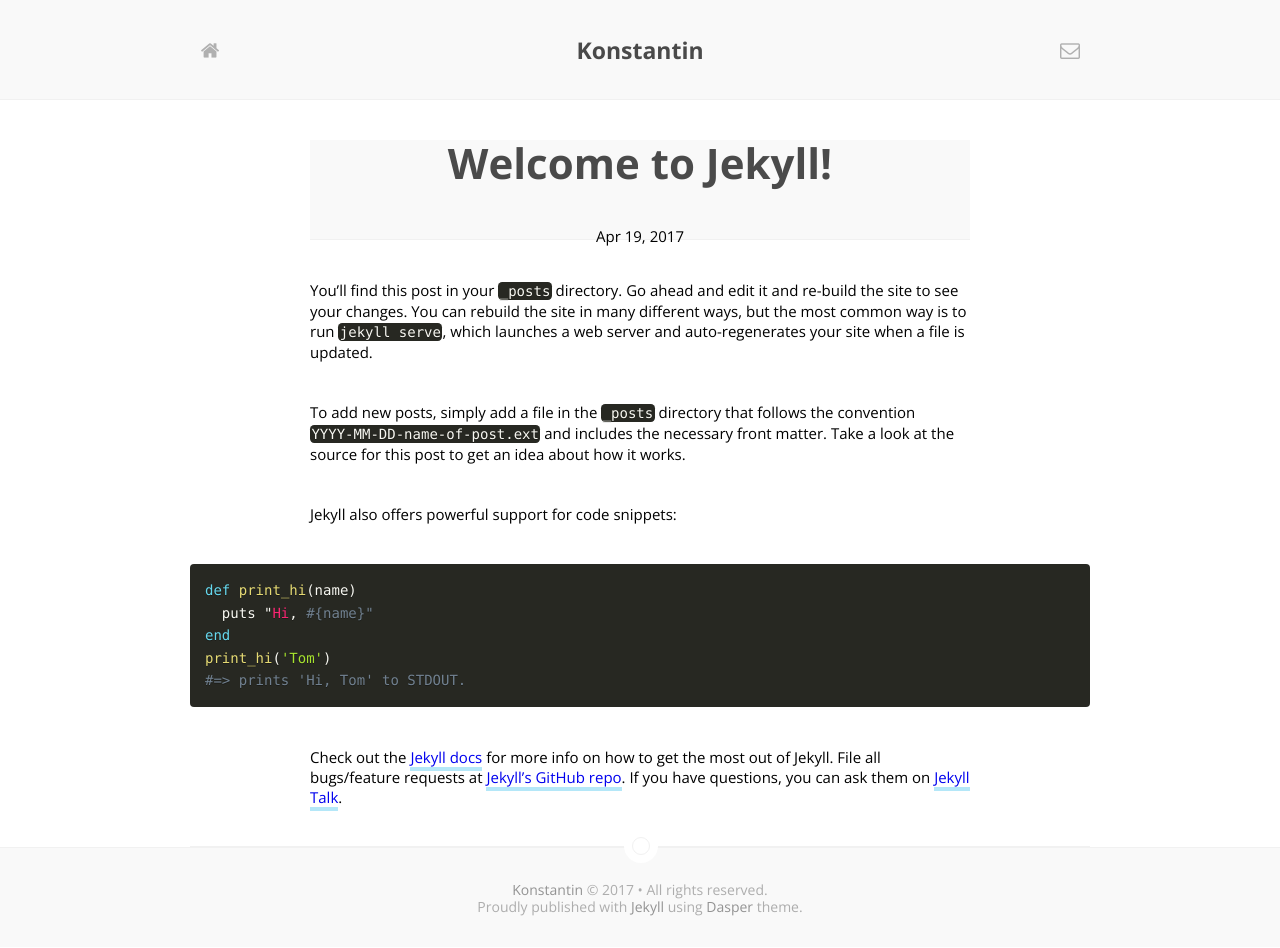
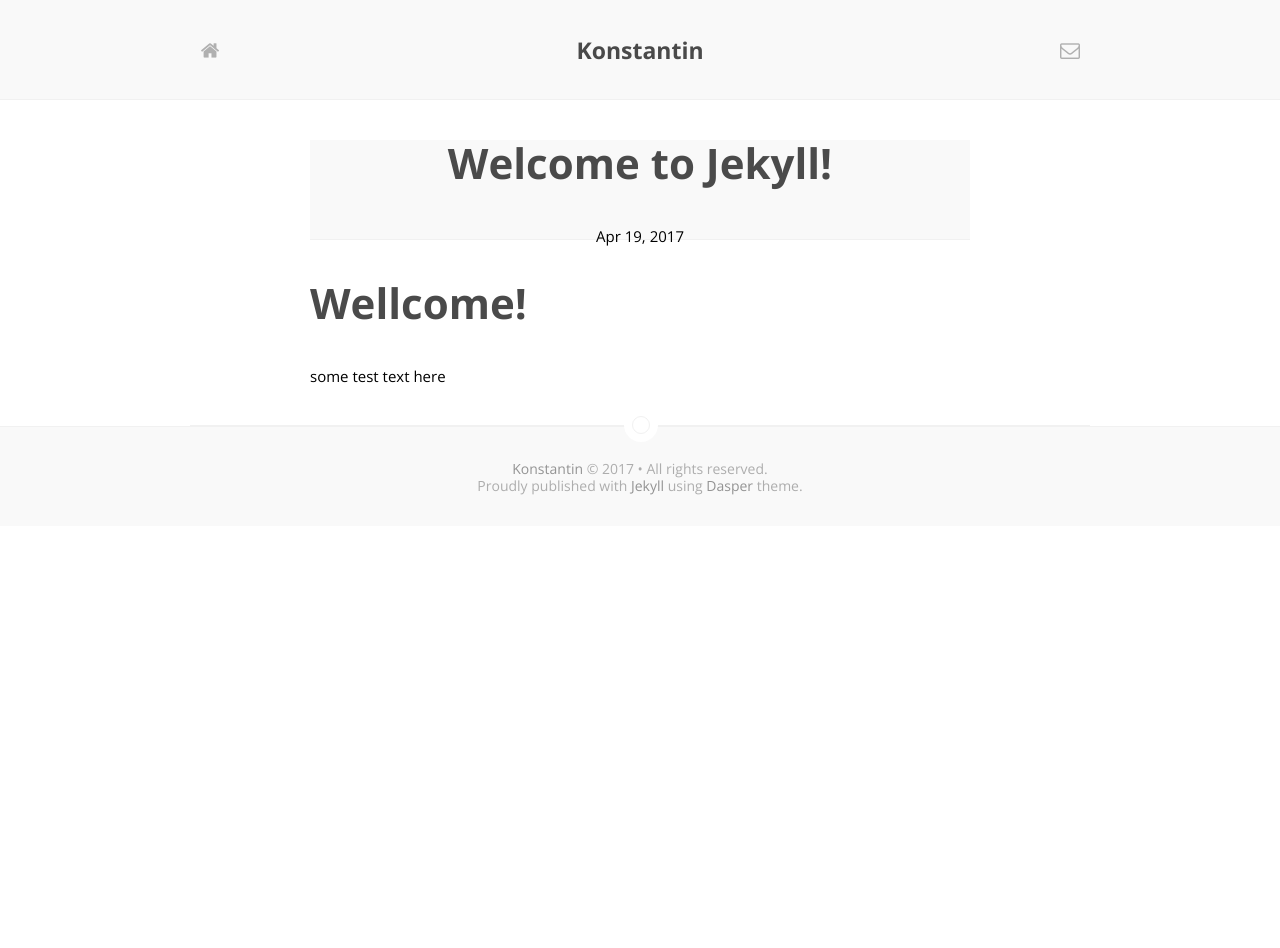
Before and after one commit to grudnks/grudnks.github.io, a Jekyll site: the page built from _posts/2017-04-19-welcome-to-jekyll.markdown, in a window 1280 px wide. Built offline with Jekyll 4.4.1, drawn with Linux system fonts in a browser that asks for light colours; some web fonts are replaced; after the commit the page ends 900 px from its top, so only the background shows below that.

Commit message:
upd blog theme

```diff
--- a/_posts/2017-04-19-welcome-to-jekyll.markdown
+++ b/_posts/2017-04-19-welcome-to-jekyll.markdown
@@ -5,22 +5,5 @@
 categories: jekyll update
 coverPhoto: "http://ozgrozer.com/content/images/2017/03/macbook-usb-raspberry-pi-zero-wireless.png"
 ---
-You’ll find this post in your `_posts` directory. Go ahead and edit it and re-build the site to see your changes. You can rebuild the site in many different ways, but the most common way is to run `jekyll serve`, which launches a web server and auto-regenerates your site when a file is updated.
-
-To add new posts, simply add a file in the `_posts` directory that follows the convention `YYYY-MM-DD-name-of-post.ext` and includes the necessary front matter. Take a look at the source for this post to get an idea about how it works.
-
-Jekyll also offers powerful support for code snippets:
-
-{% highlight ruby %}
-def print_hi(name)
-  puts "Hi, #{name}"
-end
-print_hi('Tom')
-#=> prints 'Hi, Tom' to STDOUT.
-{% endhighlight %}
-
-Check out the [Jekyll docs][jekyll-docs] for more info on how to get the most out of Jekyll. File all bugs/feature requests at [Jekyll’s GitHub repo][jekyll-gh]. If you have questions, you can ask them on [Jekyll Talk][jekyll-talk].
-
-[jekyll-docs]: http://jekyllrb.com/docs/home
-[jekyll-gh]:   https://github.com/jekyll/jekyll
-[jekyll-talk]: https://talk.jekyllrb.com/
+# Wellcome!
+some test text here
```
